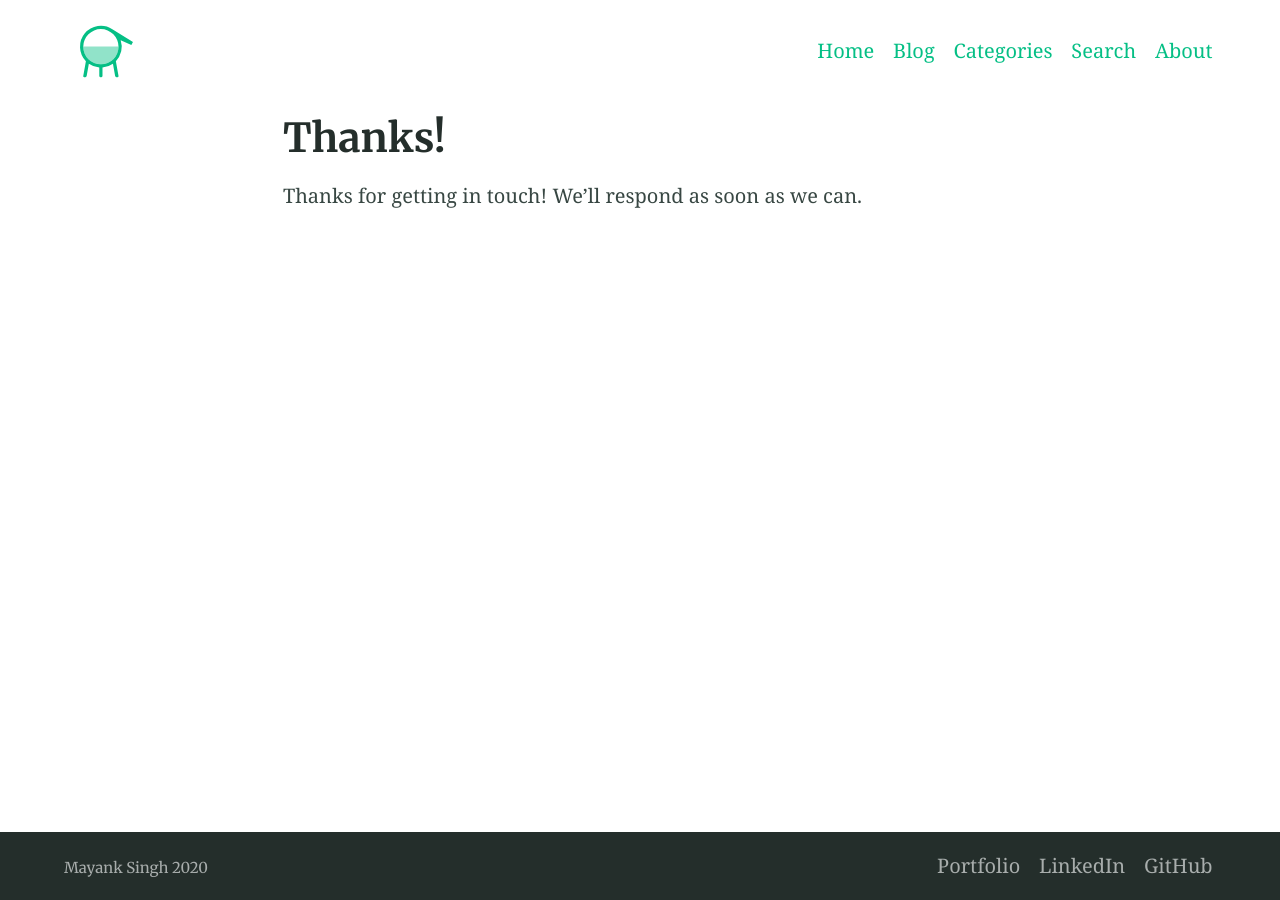
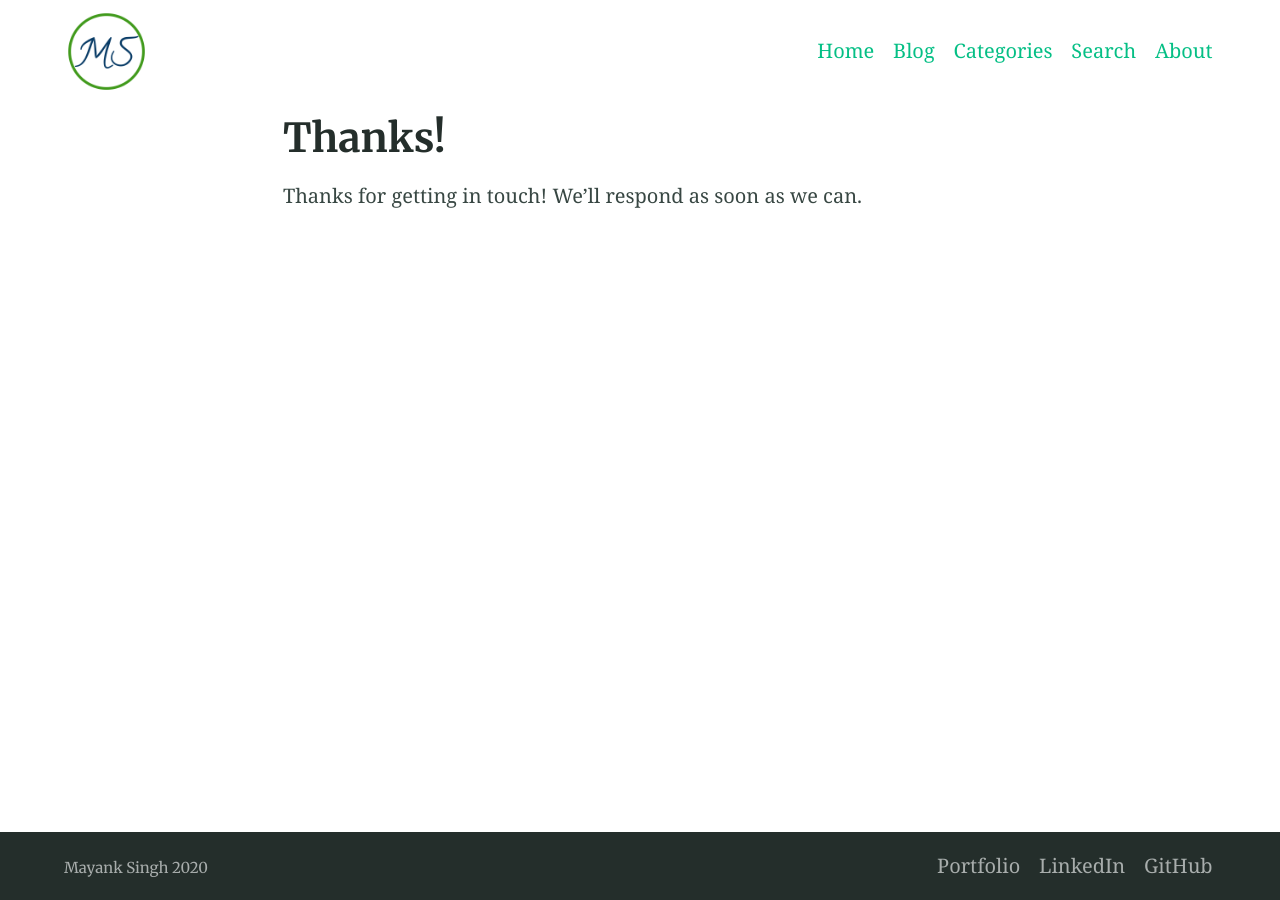
Before and after one commit to mayanksingh0895/mayanksingh0895.github.io, a Jekyll site: the page built from thanks.md, in a window 1280 px wide. Built offline with Jekyll 4.4.1, drawn with Linux system fonts in a browser that asks for light colours.

Commit message:
Changed logo

```diff
--- a/_config.yml
+++ b/_config.yml
@@ -94,7 +94,8 @@ defaults:
 encoding: utf-8 # Make sure the encoding is right
 lang: en-GB # Set the site language
 title: "Mayank Singh" # Site name or title, also used in jekyll-seo-tag
-logo: "/assets/logos/logo.svg" # Site logo, also used in jekyll-seo-tag
+# logo: "/assets/mylogo/logo.svg" # Site logo, also used in jekyll-seo-tag
+logo: "/assets/mylogo/my_logo_200x200.png"
 description: "This is my portfolio, where I basically share my thoughts and views as post and also my projects" # Site description and default description, also used in jekyll-seo-tag
 url: "https://mayank.website" # Site url, also used in jekyll-seo-tag
 baseurl: ""
@@ -108,14 +109,22 @@ css_inline: true # Will insert all styles into a single <style> block in the <he
 
 # 8. Site favicons & manifest icons
 favicons: # Favicons are also used in the manifest file. Syntax is 'size: path'
-  16: '/assets/logos/logo@16px.png'
-  32: '/assets/logos/logo@32px.png'
-  96: '/assets/logos/logo@96px.png'
-  120: '/assets/logos/logo@120px.png'
-  144: '/assets/logos/logo@144px.png'
-  180: '/assets/logos/logo@180px.png'
-  512: '/assets/logos/logo@512px.png'
-  1024: '/assets/logos/logo@1024px.png'
+  # 16: '/assets/logos/logo@16px.png'
+  # 32: '/assets/logos/logo@32px.png'
+  # 96: '/assets/logos/logo@96px.png'
+  # 120: '/assets/logos/logo@120px.png'
+  # 144: '/assets/logos/logo@144px.png'
+  # 180: '/assets/logos/logo@180px.png'
+  # 512: '/assets/logos/logo@512px.png'
+  # 1024: '/assets/logos/logo@1024px.png'
+  16: '/assets/mylogo/my_logo_200x200.png'
+  32: '/assets/mylogo/my_logo_200x200.png'
+  96: '/assets/mylogo/my_logo_200x200.png'
+  120: '/assets/mylogo/my_logo_200x200.png'
+  144: '/assets/mylogo/my_logo_200x200.png'
+  180: '/assets/mylogo/my_logo_200x200.png'
+  512: '/assets/mylogo/my_logo_200x200.png'
+  1024: '/assets/mylogo/my_logo_200x200.png'
 
 # 9. Site navigation
 navigation_header:
```
Also changed, not shown: assets/mylogo/my_logo_200x200.png (added).
